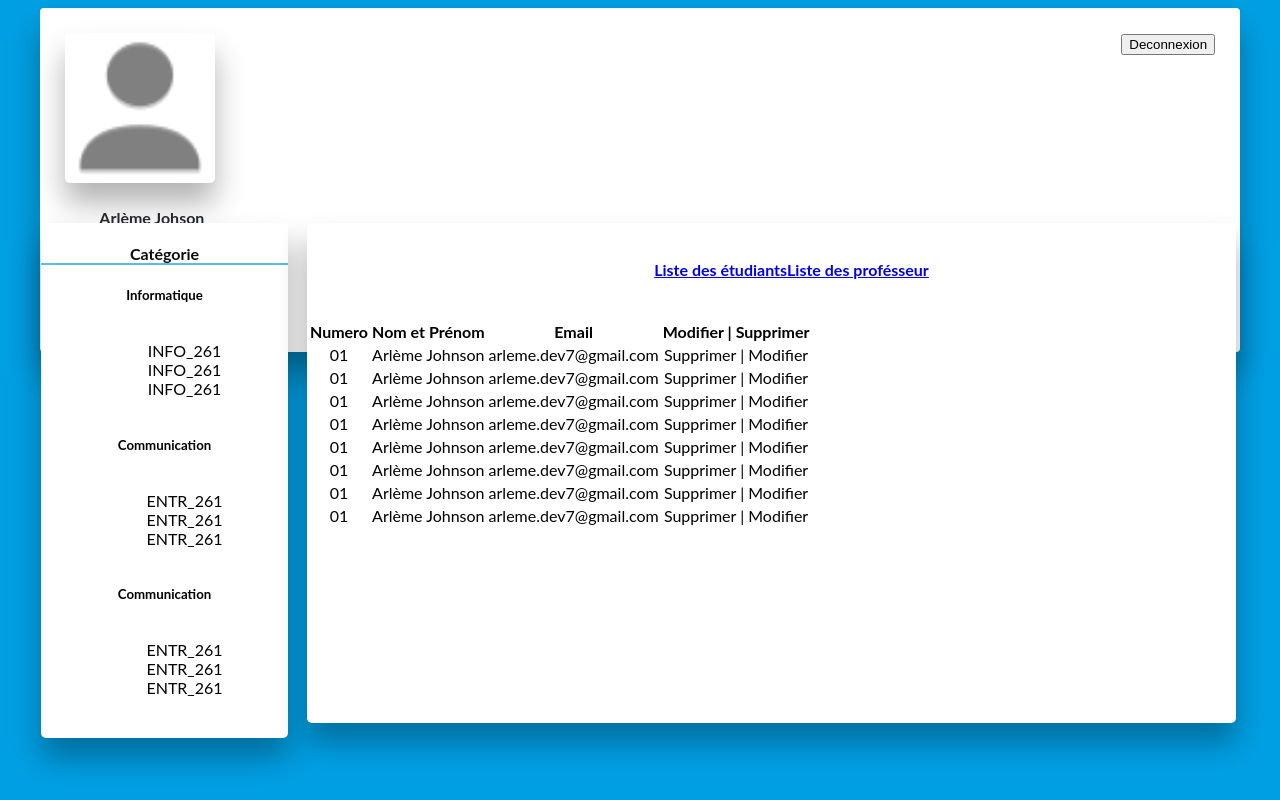
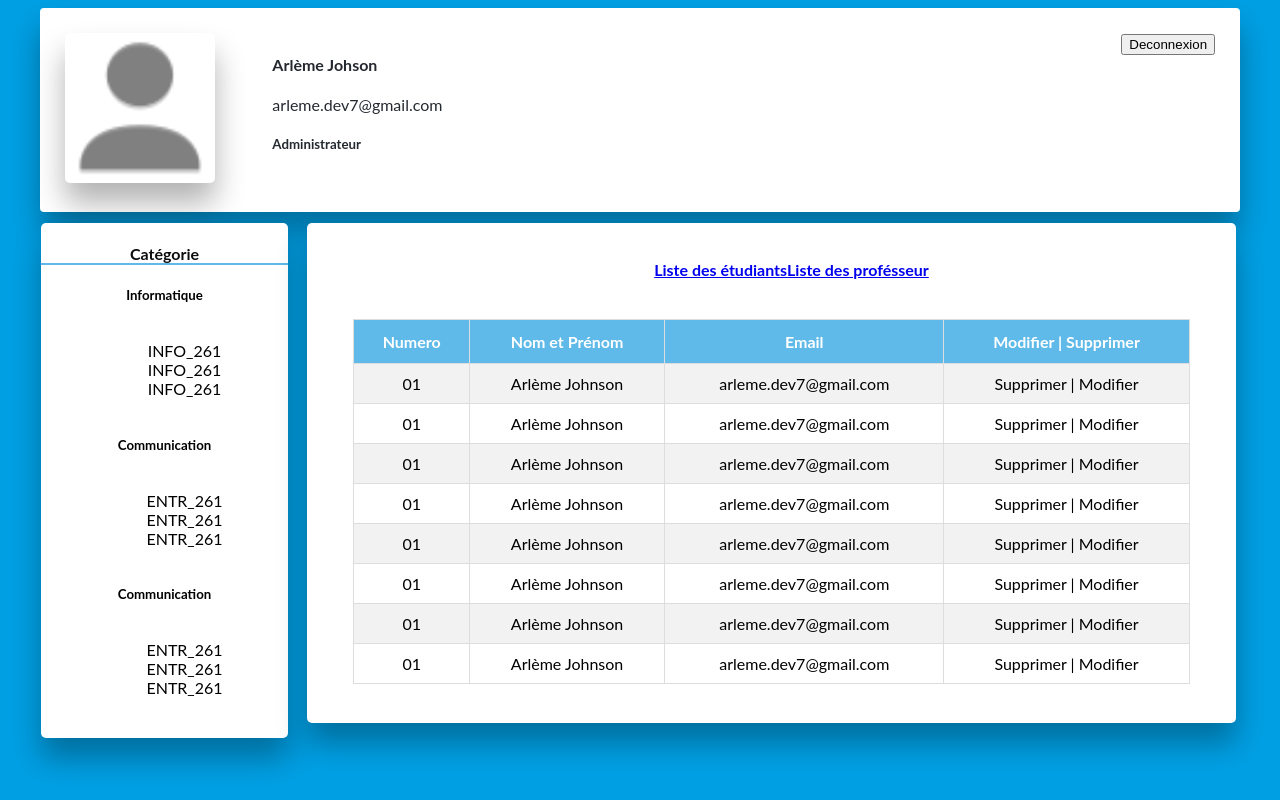
Before and after one commit to L1G2/ESTICS-Blog, a PHP site: page /Views/admin.php in a window 1280 px wide. Run offline with PHP 8.4, Linux system fonts and the light colour scheme.

Commit message:
fix css bug

```diff
--- a/Assets/css/admin.css
+++ b/Assets/css/admin.css
@@ -38,7 +38,7 @@
     box-shadow: 0 20px 30px 0 rgba(0,0,0,0.3);
 }
 #container-user{
-    width: 30%;
+    width: 50%;
     float: left;
 }
 #user-avatar{
@@ -101,22 +101,22 @@
 }
 
 /* Tableau */
-#customers {
+#tableau {
     border-collapse: collapse;
     width: 90%;
     margin-left: 5%;
   }
 
-#customers td, #customers th {
+#tableau td, #tableau th {
     border: 1px solid #ddd;
     padding: 10px;
 }
 
-#customers tr:nth-child(even){background-color: #f2f2f2;}
+#tableau tr:nth-child(even){background-color: #f2f2f2;}
 
-#customers tr:hover {background-color: #ddd;}
+#tableau tr:hover {background-color: #ddd;}
 
-#customers th {
+#tableau th {
     padding-top: 12px;
     padding-bottom: 12px;
     background-color: #5fbae9;
```
